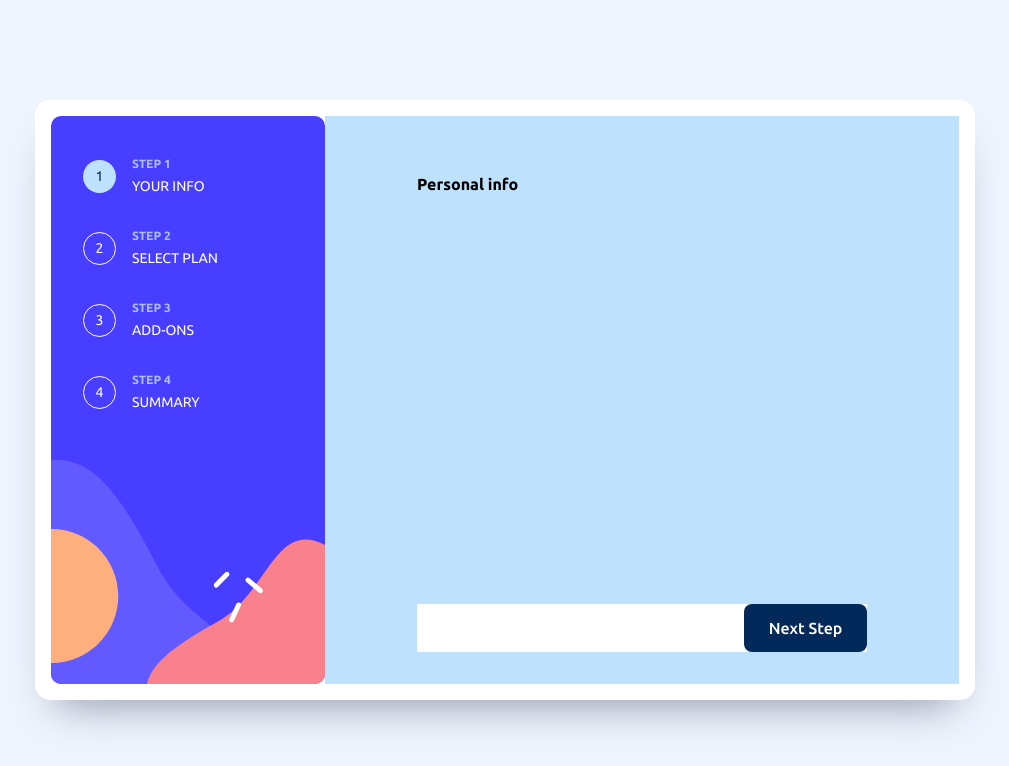
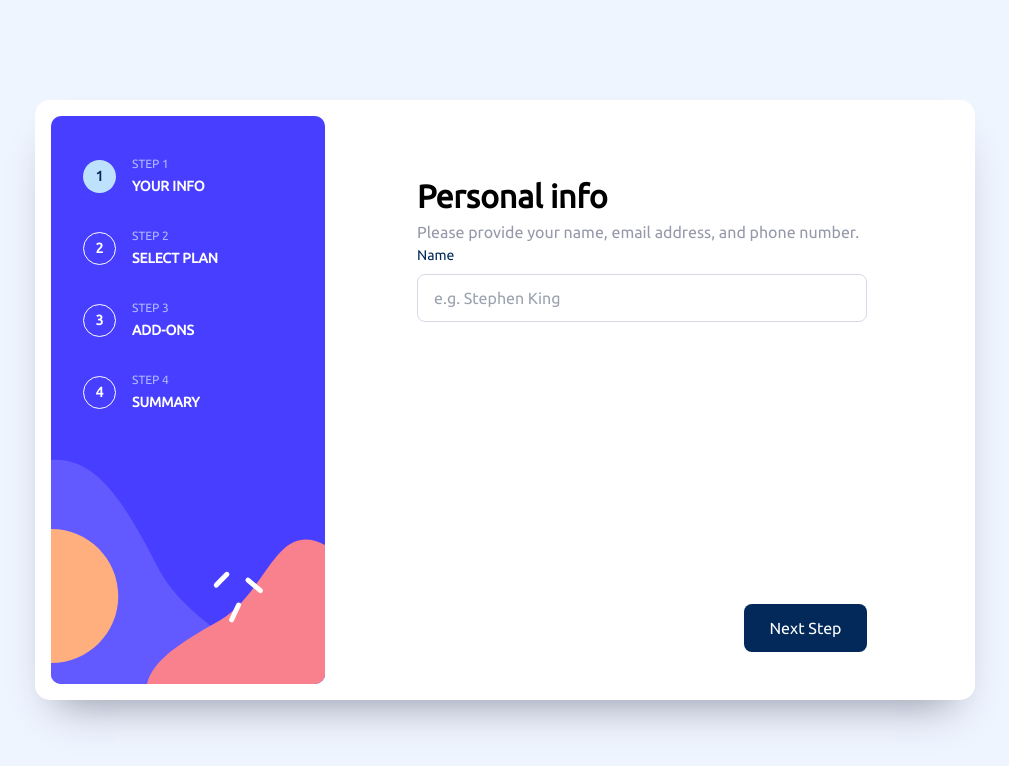
Before and after one commit to omarkarake/angular-multi-step-form, an Angular app: page / in a window 1280 px wide. Shown: the top 766 px of the page, without its empty margins (135-1144 px from the left). Built offline with nearby package versions, Linux system fonts and the light colour scheme.

Commit message:
working on the inputs

```diff
--- a/public/assets/fonts/font.css
+++ b/public/assets/fonts/font.css
@@ -1,17 +1,17 @@
 @font-face {
   font-family: "Ubuntu";
-  font-weight: 400;
+  /* font-weight: 400; */
   src: url("./Ubuntu-Bold.ttf") format("truetype");
 }
 
 @font-face {
   font-family: "Ubuntu";
-  font-weight: 500;
+  /* font-weight: 500; */
   src: url("./Ubuntu-Medium.ttf") format("truetype");
 }
 
 @font-face {
   font-family: "Ubuntu";
-  font-weight: 700;
+  /* font-weight: 700; */
   src: url("./Ubuntu-Regular.ttf") format("truetype");
 }
--- a/src/app/pages/home/home.component.html
+++ b/src/app/pages/home/home.component.html
@@ -1,16 +1,35 @@
 <div
-  class="lg:w-[940px] lg:h-[600px] lg:bg-white lg:shadow-custom lg:shadow-grey lg:rounded-[.9375rem] lg:p-4 lg:flex"
+  class="font-ubuntu lg:w-[940px] lg:h-[600px] lg:bg-white lg:shadow-custom lg:shadow-grey lg:rounded-[.9375rem] lg:p-4 lg:flex"
 >
+  <!-- navigation -->
   <div class="rounded-xl"><app-navigation /></div>
   <div
-    class="w-[100%] h-[100%] bg-sky-blue lg:flex lg:flex-col lg:items-center lg:justify-between pt-14 pb-8"
+    class="w-[100%] h-[100%] lg:flex lg:flex-col lg:items-center lg:justify-between pt-14 pb-8"
   >
+    <!-- the form -->
     <div class="lg:w-[450px] lg:h-[372px]">
       <div>
-        <p class="">Personal info</p>
+        <p class="text-heading">Personal info</p>
+        <p class="text-body-l text-grey">
+          Please provide your name, email address, and phone number.
+        </p>
       </div>
-      <div></div>
+      <div>
+        <form>
+          <div><p class="text-body-m text-denim">Name</p></div>
+          <div
+            class="bg-transparent border-[1px] border-border-color rounded-lg w-[450px] h-[48px] pl-4 flex flex-col justify-center mt-2"
+          >
+            <input
+              class="outline-none border-none"
+              type="text"
+              placeholder="e.g. Stephen King"
+            />
+          </div>
+        </form>
+      </div>
     </div>
+    <!-- footer -->
     <div class="bg-white w-[450px] lg:h-[48px]">
       <div></div>
       <div
--- a/tailwind.config.js
+++ b/tailwind.config.js
@@ -8,6 +8,10 @@ module.exports = {
       },
       boxShadow: {
         custom: "0 25px 40px -20px rgba(0, 0, 0, 0.0951)",
+      },
+      fontSize: {
+        "body-m": "14px",
+        "body-s": "13px",
       },
       colors: {
         bg: "#EFF5FF",
@@ -26,5 +30,19 @@ module.exports = {
       },
     },
   },
-  plugins: [],
+  plugins: [
+    function ({ addUtilities }) {
+      const newUtilities = {
+        ".text-body-l": {
+          fontSize: "16px",
+          lineHeight: "25px",
+        },
+        ".text-heading": {
+          fontSize: "32px",
+          fontWeight: "700",
+        },
+      };
+      addUtilities(newUtilities);
+    },
+  ],
 };
```
